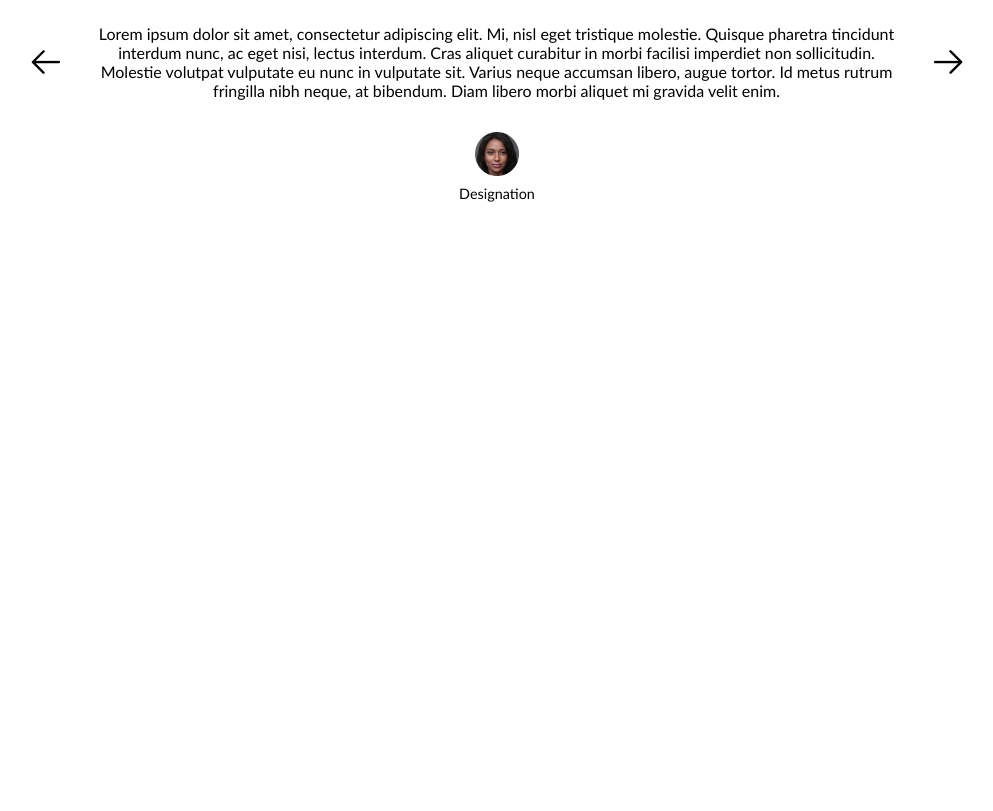
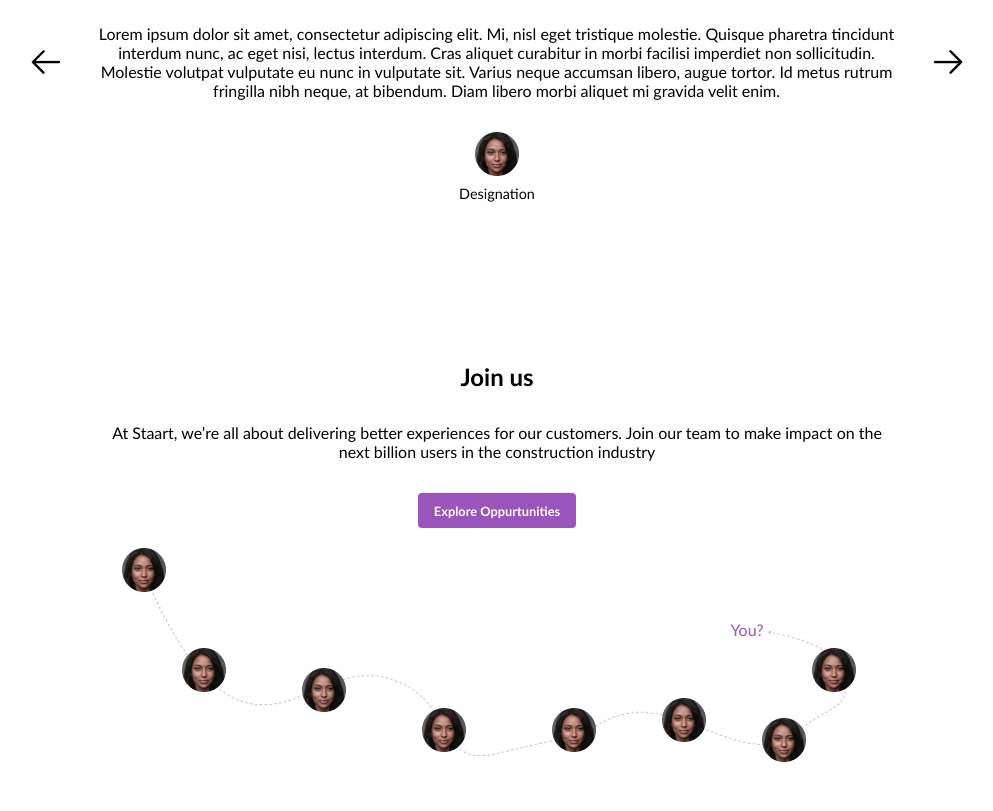
Before and after one commit to kasparasd/collab, a website: page index.html in a window 1280 px wide. Shown: the part 3273-4084 px from the top of the page, without its empty margins (143-1136 px from the left). Before the commit the page ends 3555 px from the top, so only its background shows below. Drawn offline with Linux system fonts and the light colour scheme.

Commit message:
join us section

```diff
--- a/css/demo.css
+++ b/css/demo.css
@@ -11,7 +11,7 @@
     margin-bottom: 2rem;
 }
 
-.demo > a {
+.demo-button {
     text-decoration: none;
     padding: 0.6rem 1rem;
     border-radius: 4px;
--- /dev/null
+++ b/css/joinUs.css
@@ -0,0 +1,73 @@
+.joinUs {
+    text-align: center;
+    margin: 10rem 0 5rem 0;
+    display: flex;
+    flex-direction: column;
+    justify-content: center;
+    align-items: center;
+}
+
+.joinUs p {
+    margin-left: 450px;
+    width: 800px;
+    margin: 2rem 0;
+}
+
+.dots {
+    width: 700px;
+    min-height: 280px;
+    background-image: url(../img/dots.png);
+    background-repeat: no-repeat;
+    background-size:contain;
+    background-position: center;
+    position: relative;
+}
+
+.picture1 {
+    position: absolute;
+    top: 20px;
+    right: 680px;
+
+}
+.picture2 {
+    position: absolute;
+    top: 120px;
+    right: 620px;
+}
+.picture3 {
+    position: absolute;
+    top: 140px;
+    right: 500px;
+}
+.picture4 {
+    position: absolute;
+    top: 180px;
+    right: 380px;
+}
+.picture5 {
+    top: 180px;
+    right: 250px;
+    position: absolute;
+}
+.picture6 {
+    top: 170px;
+    right: 140px;
+    position: absolute;
+}
+.picture7 {
+    top: 190px;
+    right: 40px;
+    position: absolute;
+}
+.picture8 {
+    top: 120px;
+    right: -10px;
+    position: absolute;
+}
+
+.dots p {
+    color: #9A54BC;
+    top: 60px;
+    left: 200px;
+    position: absolute;
+}
--- a/index.html
+++ b/index.html
@@ -14,6 +14,7 @@
     <link rel="stylesheet" href="./css/start.css">
     <link rel="stylesheet" href="./css/projects.css">
     <link rel="stylesheet" href="./css/comments.css">
+    <link rel="stylesheet" href="./css/joinUs.css">
 </head>
 <body>
     <p style="font-weight: 600; font-size: 0.8rem; padding: 0.3rem 0; text-align:center; color:white; background-color: #60267F;">India’s first mobile app for construction industry. <a style=" color: white;" href="#">Learn More</a> </p>
@@ -38,7 +39,7 @@
                 <br>
                 to manage and execute projects within budget range
             </h1>
-            <a href="#">Request Demo</a>
+            <a class="demo-button" href="#">Request Demo</a>
             <div class="circle">
                 <div class="big-circle">
                     <div class="small-circle"></div>
@@ -189,6 +190,26 @@
             <img src="./img/person.png" alt="">
             <p>Designation</p>
         </section>
+
+        <section class="joinUs">
+            <h2>Join us</h2>
+            <p>At Staart, we’re all about delivering better experiences for our customers. Join our team to make impact on the next billion users in the construction industry</p>
+            <a class="demo-button" href="#">Explore Oppurtunities</a>
+            <div class="pictures">
+                <div class="dots">
+                    <img class="picture1" src="./img/person.png" alt="">
+                    <img class="picture2" src="./img/person.png" alt="">
+                    <img class="picture3" src="./img/person.png" alt="">
+                    <img class="picture4" src="./img/person.png" alt="">
+                    <img class="picture5" src="./img/person.png" alt="">
+                    <img class="picture6" src="./img/person.png" alt="">
+                    <img class="picture7" src="./img/person.png" alt="">
+                    <img class="picture8" src="./img/person.png" alt="">
+                    <p>You?</p>
+                </div>
+
+            </div>
+        </section>
     </main>
     </body>
 </html>
```
Also changed, not shown: img/dots.png (added).
